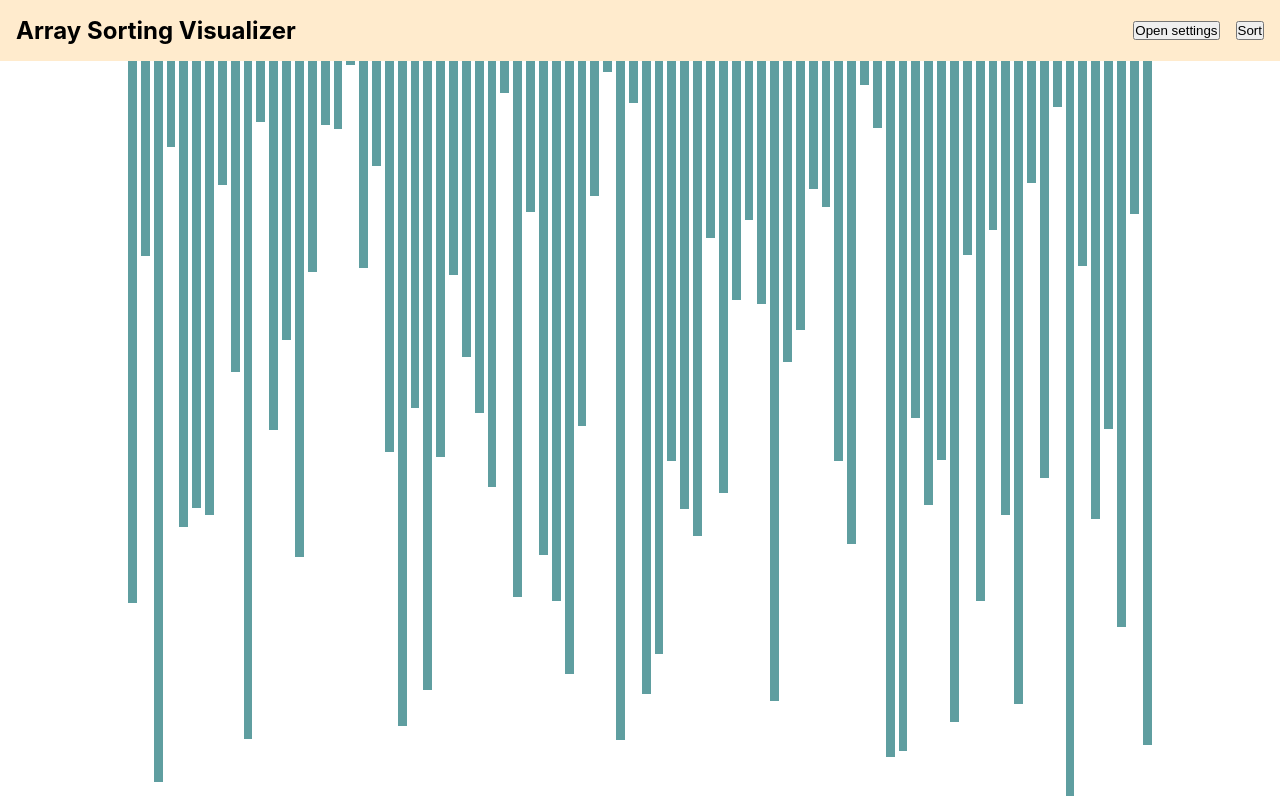
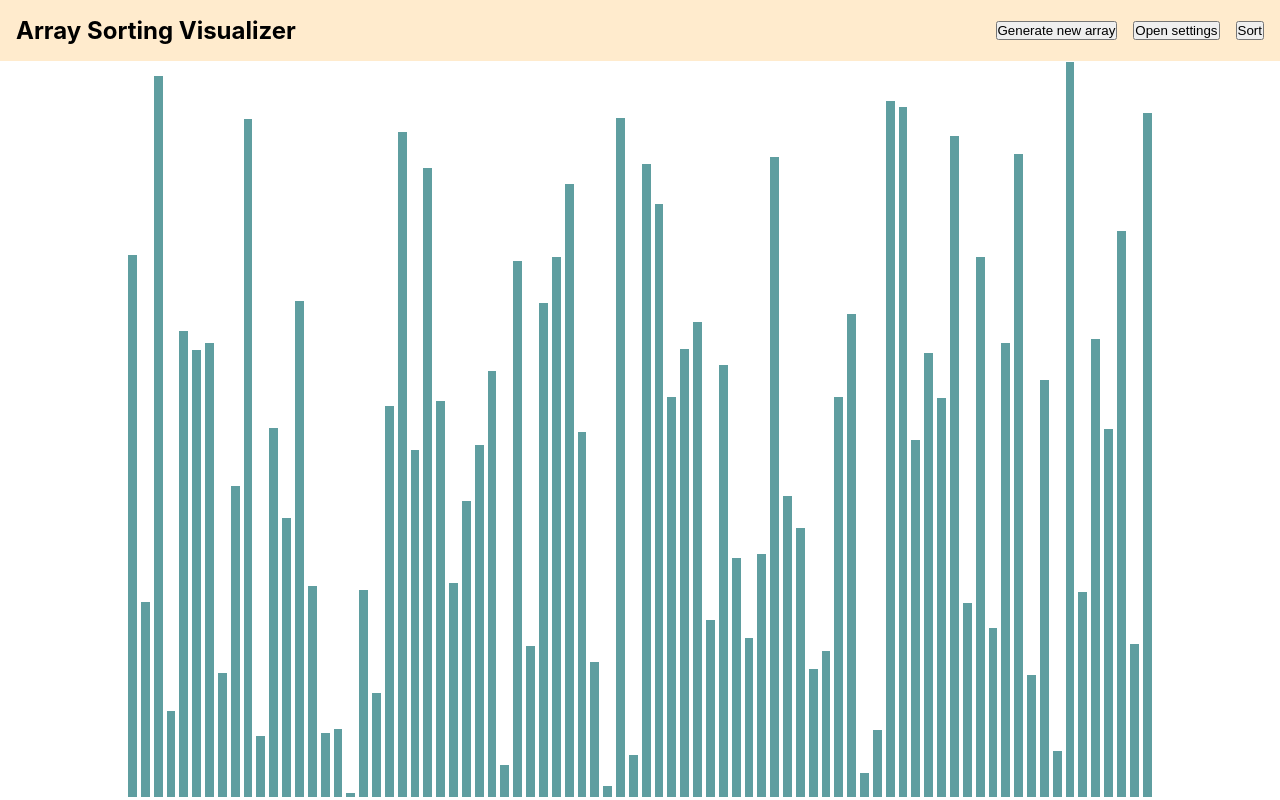
Before and after one commit to federicotllorente/sorting-algorithm-visualizer-react, a React (Create React App) app: page / in a window 1280 px wide. Built offline with nearby package versions, Linux system fonts and the light colour scheme.

Commit message:
Quick sort

```diff
--- a/src/App.css
+++ b/src/App.css
@@ -70,6 +70,7 @@ header div {
   height: calc(100vh - 64px);
   margin: 0 auto;
   display: flex;
+  align-items: end;
 }
 
 .sorting-visualizer span {
@@ -77,16 +78,3 @@ header div {
   position: relative;
   background-color: cadetblue;
 }
-
-.sorting-visualizer span p {
-  position: absolute;
-  top: -26px;
-  left: 50%;
-  transform: translateX(-50%);
-  opacity: 0%;
-  transition: 0.3s;
-}
-
-.sorting-visualizer span:hover p {
-  opacity: 100%;
-}
--- a/src/App.tsx
+++ b/src/App.tsx
@@ -5,21 +5,60 @@ import { Header } from './components/Header';
 import { SettingsModal } from './components/SettingsModal';
 import { SortingVisualizer } from './components/SortingVisualizer';
 
-import { Sorting, maxArraySize } from './utils/constants';
+import { Sorting, maxArraySize, maxItemSize } from './utils/constants';
+import { quickSort } from './utils/helpers/quickSort';
 
 const App = () => {
   const [isSettingsOpen, setIsSettingsOpen] = useState<boolean>(false);
   const [size, setSize] = useState<number>(0);
   const [sorting, setSorting] = useState<Sorting>(Sorting.merge);
+  const [array, setArray] = useState<Array<number>>([]);
 
   useEffect(() => {
     const randomSize = Math.floor(Math.random() * maxArraySize);
     setSize(randomSize);
   }, []);
 
+  const resetArray = (arraySize: number) => {
+    const newArray = [];
+
+    for (let i = 0; i < arraySize; i++) {
+      newArray.push(Math.floor(Math.random() * maxItemSize));
+    }
+
+    setArray(newArray);
+  }
+
+  useEffect(() => {
+    resetArray(size);
+  }, [size]);
+
+  const onQuickSort = () => {
+    const arrayCopy = array;
+    quickSort(arrayCopy, 0, arrayCopy.length - 1);
+    setArray([...arrayCopy]);
+  }
+
+  const getHandleSortFunction = (sortingMethod: Sorting): () => void => {
+    switch (sortingMethod) {
+      case Sorting.quick:
+        return onQuickSort;
+
+      default: {
+        const doNothing = () => {}
+        return doNothing;
+      }
+    }
+  }
+
   return (
     <div className="App">
-      <Header setIsSettingsOpen={setIsSettingsOpen} />
+      <Header
+        setIsSettingsOpen={setIsSettingsOpen}
+        size={size}
+        resetArray={resetArray}
+        handleSort={getHandleSortFunction(sorting)}
+      />
       {isSettingsOpen && (
         <SettingsModal
           setIsSettingsOpen={setIsSettingsOpen}
@@ -32,6 +71,7 @@ const App = () => {
       <SortingVisualizer
         size={size}
         sorting={sorting}
+        array={array}
       />
     </div>
   );
--- a/src/components/Header.tsx
+++ b/src/components/Header.tsx
@@ -2,10 +2,16 @@ import { Dispatch, FunctionComponent, SetStateAction } from "react";
 
 type HeaderProps = {
   setIsSettingsOpen: Dispatch<SetStateAction<boolean>>;
+  size: number;
+  resetArray: (arraySize: number) => void;
+  handleSort: () => void;
 }
 
 export const Header: FunctionComponent<HeaderProps> = ({
-  setIsSettingsOpen
+  setIsSettingsOpen,
+  size,
+  resetArray,
+  handleSort
 }) => {
   return (
     <header>
@@ -14,10 +20,13 @@ export const Header: FunctionComponent<HeaderProps> = ({
         {/* <p>By <a href="https://www.federicotllorente.com/" target="_blank" rel="noopener noreferrer">Federico Tejedor Llorente</a></p> */}
       </div>
       <div>
+        <button onClick={() => resetArray(size)}>
+          Generate new array
+        </button>
         <button onClick={() => setIsSettingsOpen(true)}>
           Open settings
         </button>
-        <button>
+        <button onClick={handleSort}>
           Sort
         </button>
       </div>
--- a/src/components/SortingVisualizer.tsx
+++ b/src/components/SortingVisualizer.tsx
@@ -1,41 +1,25 @@
-import { FunctionComponent, useEffect, useState } from "react";
-import { Sorting, maxArraySize, maxItemSize } from "../utils/constants";
+import { FunctionComponent } from "react";
+import { Sorting, maxArraySize } from "../utils/constants";
 import { getPercentageFromItemSize } from "../utils/helpers/getPercentageFromItemSize";
 
 type SortingVisualizerProps = {
   size: number;
   sorting: Sorting;
+  array: number[];
 }
 
 export const SortingVisualizer: FunctionComponent<SortingVisualizerProps> = ({
   size,
-  sorting
+  sorting,
+  array
 }) => {
-  const [array, setArray] = useState<Array<number>>([]);
-
-  const resetArray = (arraySize: number) => {
-    const newArray = [];
-
-    for (let i = 0; i < arraySize; i++) {
-      newArray.push(Math.floor(Math.random() * maxItemSize));
-    }
-
-    setArray(newArray);
-  }
-
-  useEffect(() => {
-    resetArray(size);
-  }, [size]);
-
   return (
     <div className="sorting-visualizer" style={{ gap: (size / maxArraySize) >= 0.6 ? '4px' : '8px' }}>
       {array.map((el, idx) => (
         <span
-          key={`sorting-array-${idx}`}
+          key={`sorting-array-${el}-idx-${idx}`}
           style={{ height: `${getPercentageFromItemSize(el)}%` }}
-        >
-          <p>{el}</p>
-        </span>
+        ></span>
       ))}
     </div>
   )
--- /dev/null
+++ b/src/utils/helpers/quickSort.ts
@@ -0,0 +1,30 @@
+export const quickSort = (arr: number[], start: number, end: number) => {
+  if (start >= end) return;
+
+  let idx: number = partition(arr, start, end);
+
+  quickSort(arr, start, idx - 1);
+  quickSort(arr, idx + 1, end);
+}
+
+const partition = (arr: number[], start: number, end: number): number => {
+  let pivotIndex = start;
+  let pivotValue = arr[end];
+
+  for (let i = start; i < end; i++) {
+    if (arr[i] < pivotValue) {
+      swap(arr, i, pivotIndex);
+      pivotIndex++;
+    }
+  }
+
+  swap(arr, pivotIndex, end);
+
+  return pivotIndex;
+}
+
+const swap = (arr: number[], a: number, b: number) => {
+  let temp = arr[a];
+  arr[a] = arr[b];
+  arr[b] = temp;
+}
```
